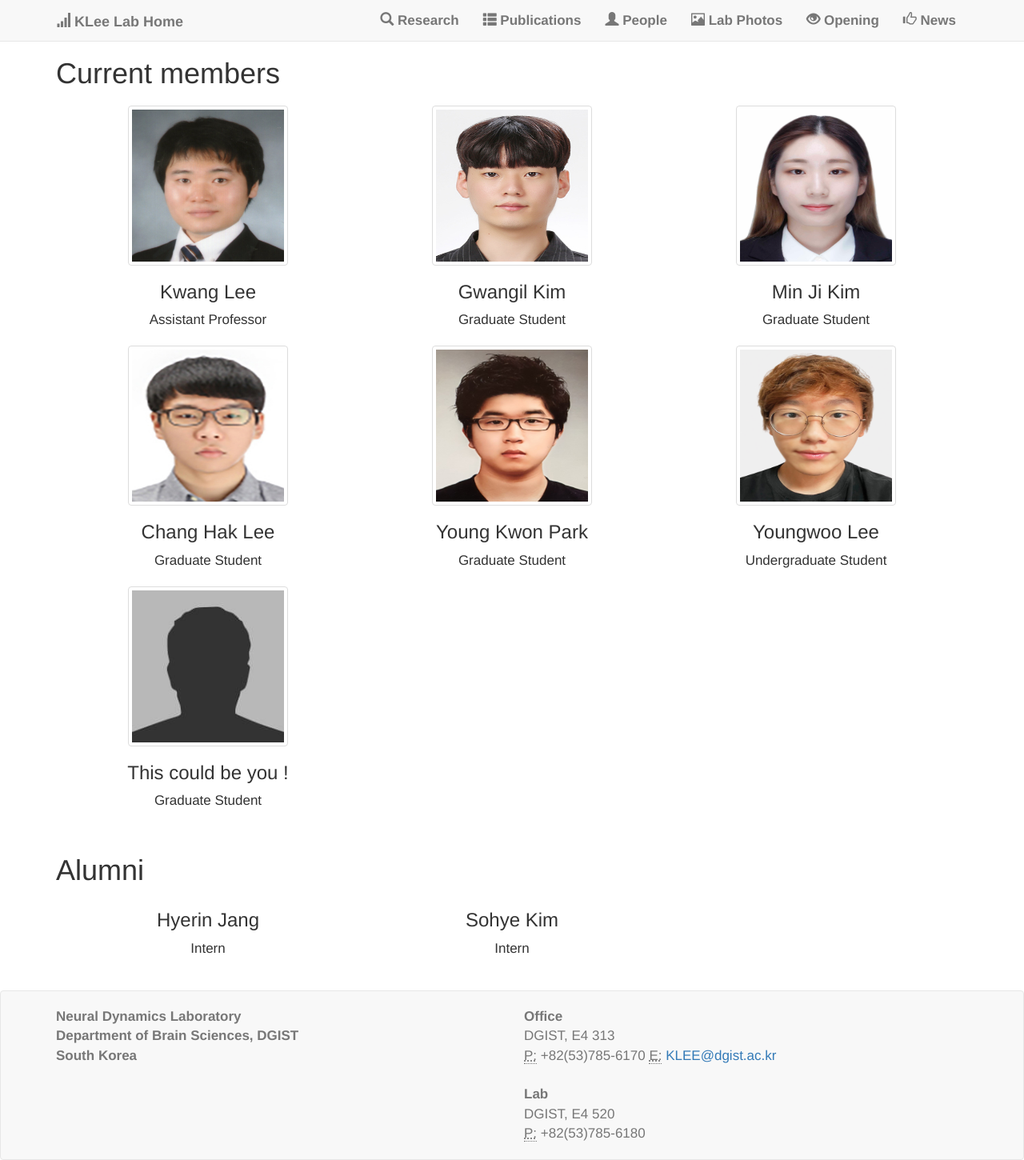
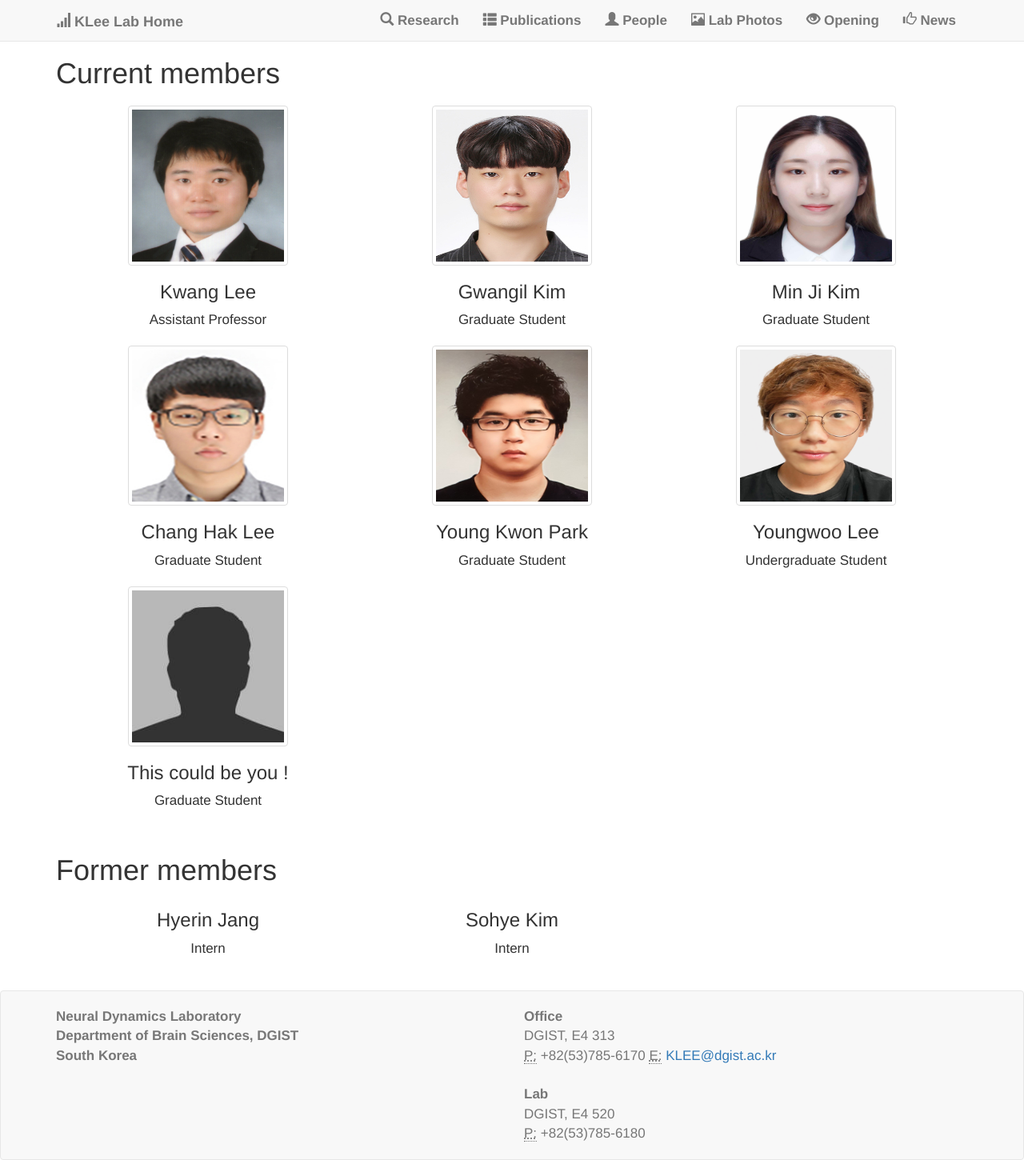
Before and after one commit to kleelab/kleelab.github.io, a Jekyll site: the page built from people.html, in a window 1280 px wide. Shown: the whole page at 80% size. Built offline with Jekyll 4.4.1, drawn with Linux system fonts in a browser that asks for light colours; nearby versions of some CDN libraries; a style sheet for code colours, icons or effects is not loaded.

Commit message:
Update people.html

```diff
--- a/people.html
+++ b/people.html
@@ -24,7 +24,7 @@ layout: default
 
       <div class="container">
 
-        <h1 class="Former member">Alumni</h1>
+        <h1 class="Alumni">Former members</h1>
        {% for person in site.data.alumni %}
          <div class="person col-md-4 col-sm-6 col-xs-12">
 
```
